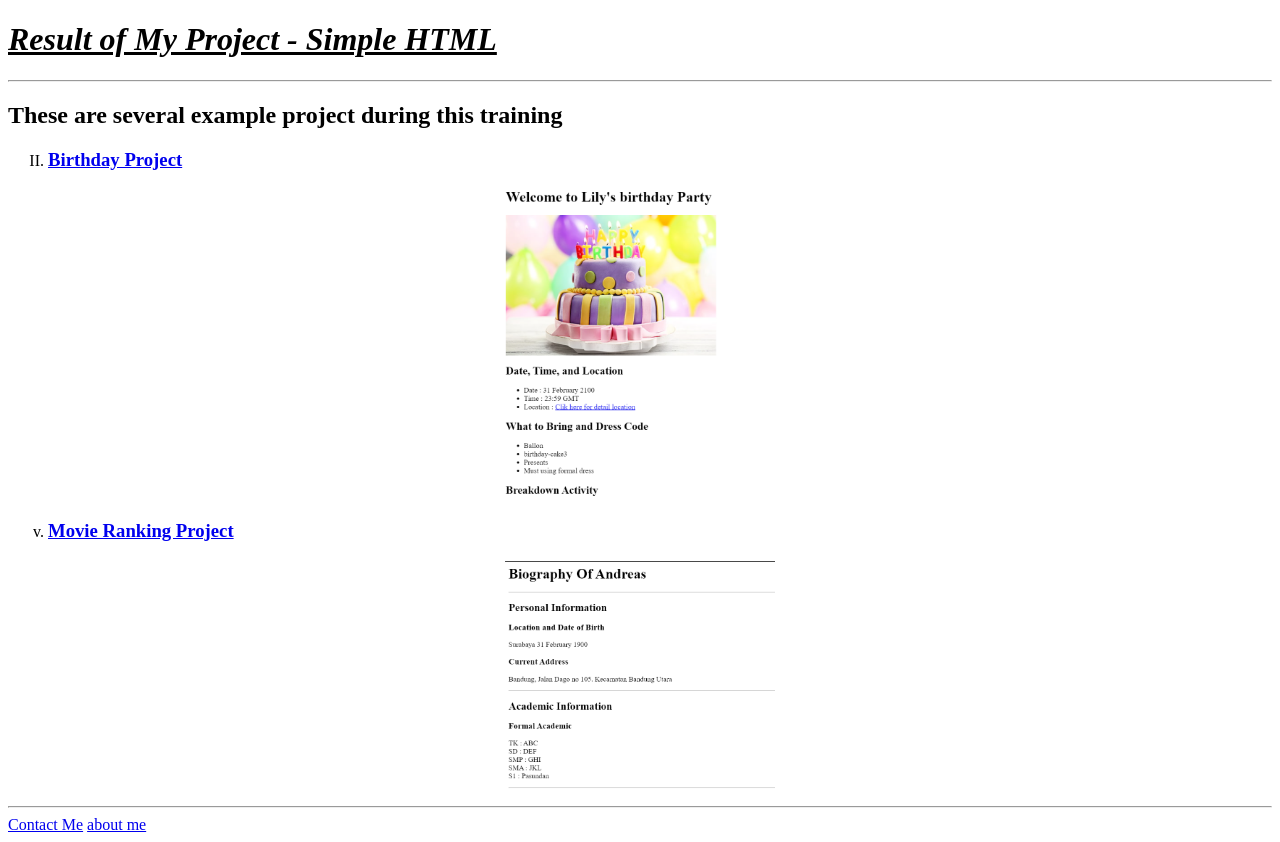
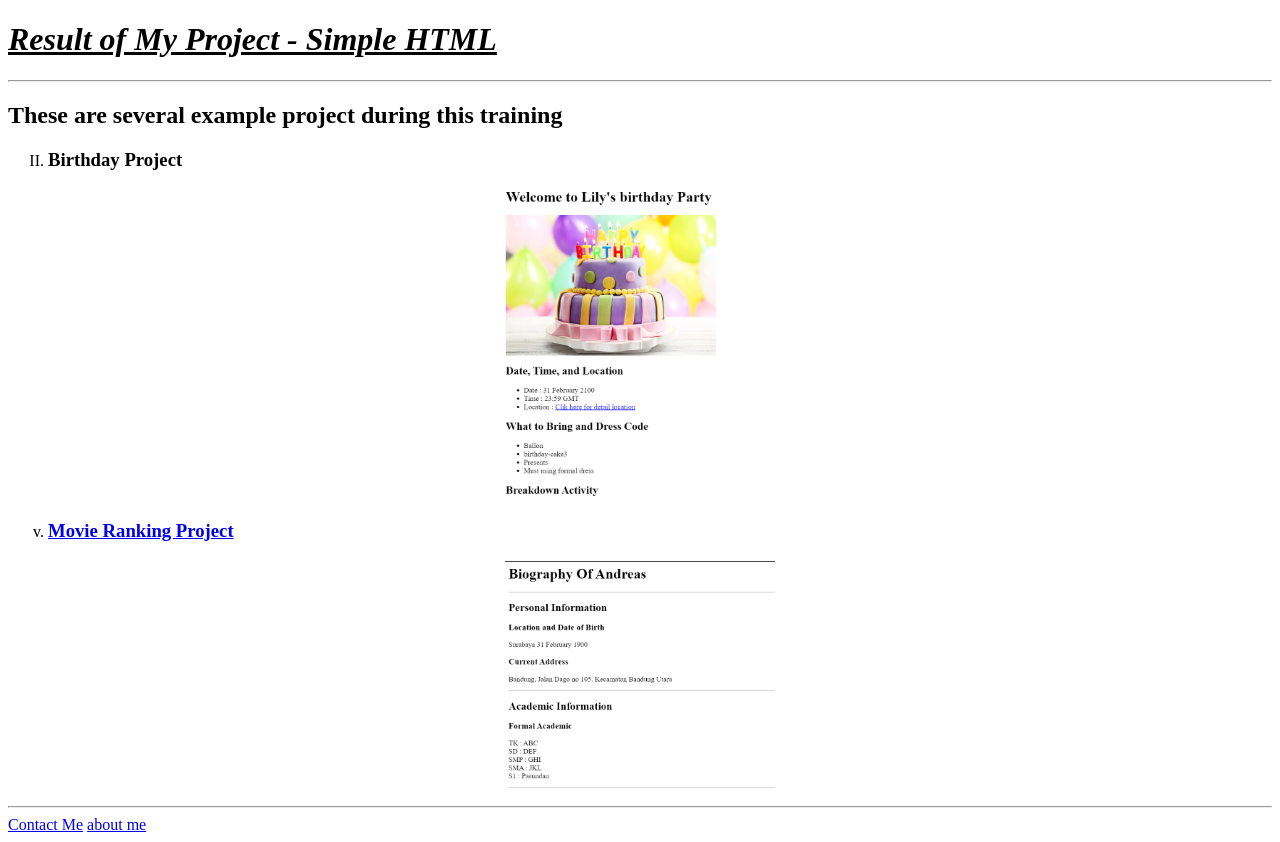
Before and after one commit to and283/HTML-Learning, a plain HTML site: page index.html in a window 1280 px wide. Drawn offline with Linux system fonts and the light colour scheme.

Commit message:
Update index.html

```diff
--- a/index.html
+++ b/index.html
@@ -12,7 +12,7 @@
 
     <h2>These are several example project during this training</h2>
     <ol type="I" start="2">
-         <li><h3><a draggable="true" href="../4.3 HTML Porfolio Project/public/birthday-invite.html" alt="birthday project"> Birthday Project</a></h3></li>
+         <li><h3><a draggable="birthday-invite.html" alt="birthday project"> Birthday Project</a></h3></li>
     </ol>
     <center><a draggable="true" href="birthday-invite.html"> <img src="Andreas-Birthday Project.png" alt="birthday Cake"
         width="270"></a></center>
```
